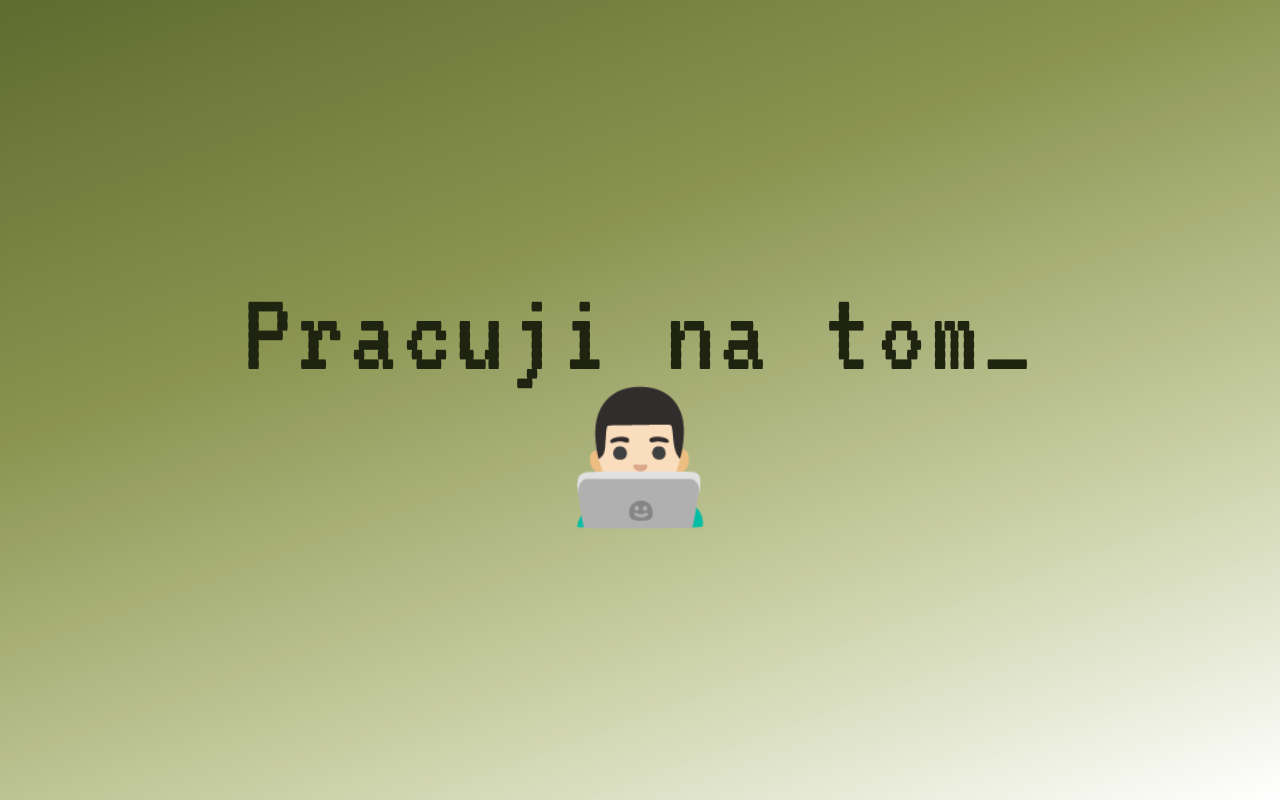
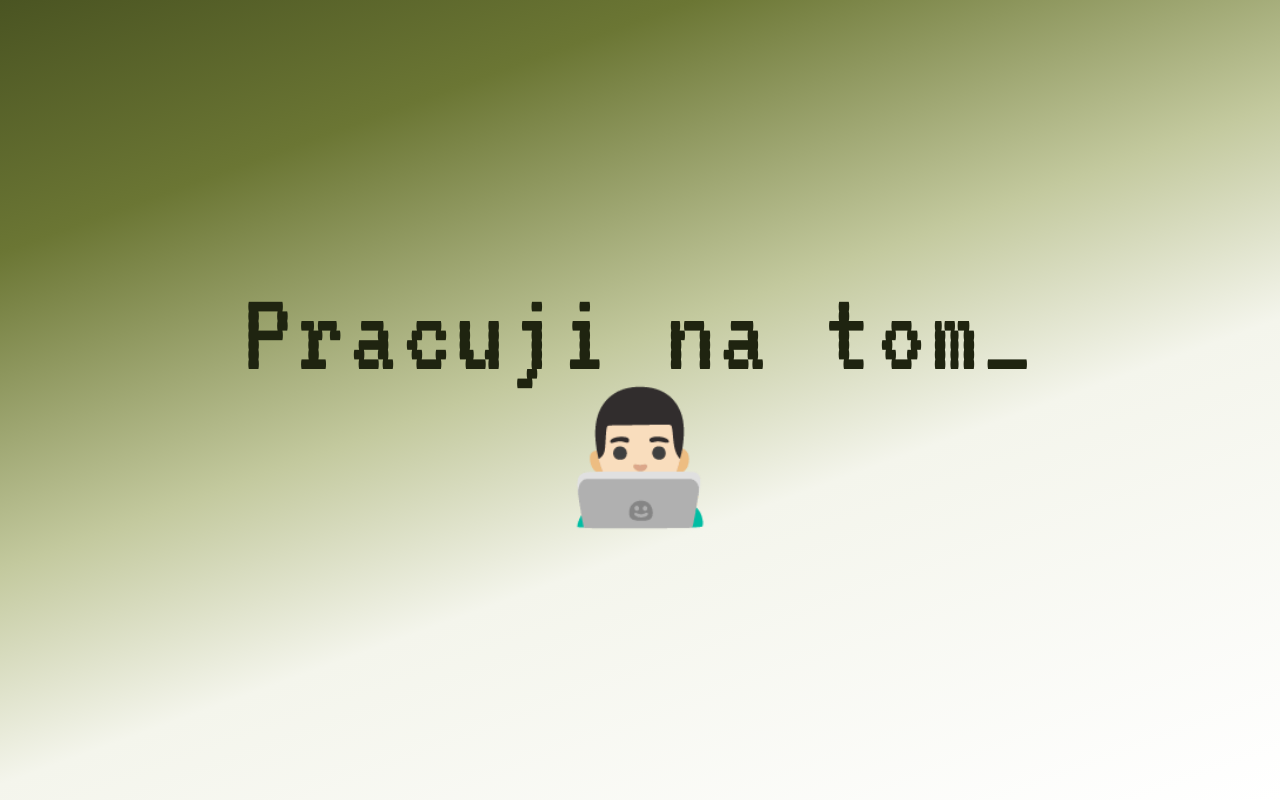
Before and after one commit to hartmanmatyas8/matyashartman.cz, a plain HTML site: page index.html in a window 1280 px wide. Drawn offline with Linux system fonts and the light colour scheme.

Commit message:
Update background gradient in index.html

```diff
--- a/index.html
+++ b/index.html
@@ -17,7 +17,7 @@
       align-items: center;
       justify-content: center;
       gap: 0.4em;
-      background: linear-gradient(160deg, #5f6b2f 0%, #8a9450 35%, #c9cfa4 70%, #ffffff 100%);
+      background: linear-gradient(160deg, #4a5422 0%, #6b7634 20%, #c3c99e 45%, #f4f5ec 62%, #ffffff 100%);
       background-attachment: fixed;
       font-family: 'VT323', 'Courier New', monospace;
       color: #1f2410;
```
